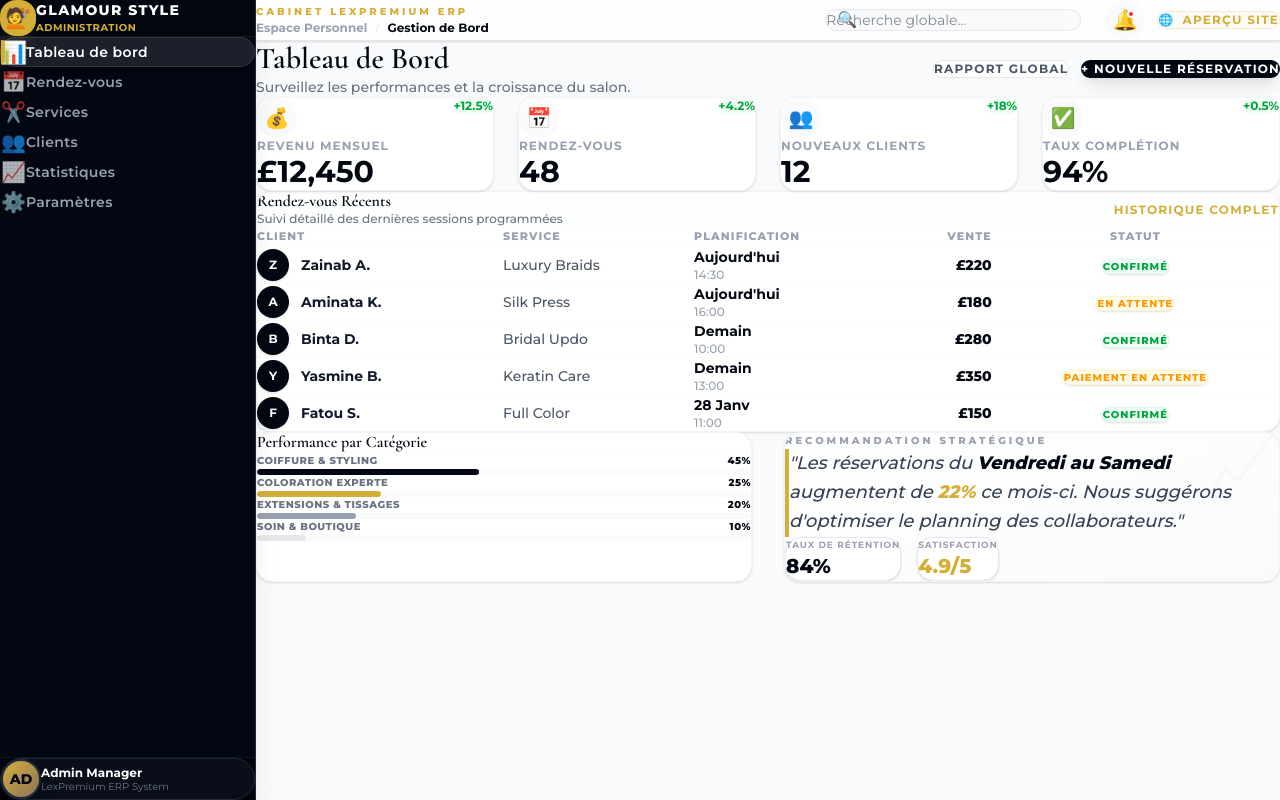
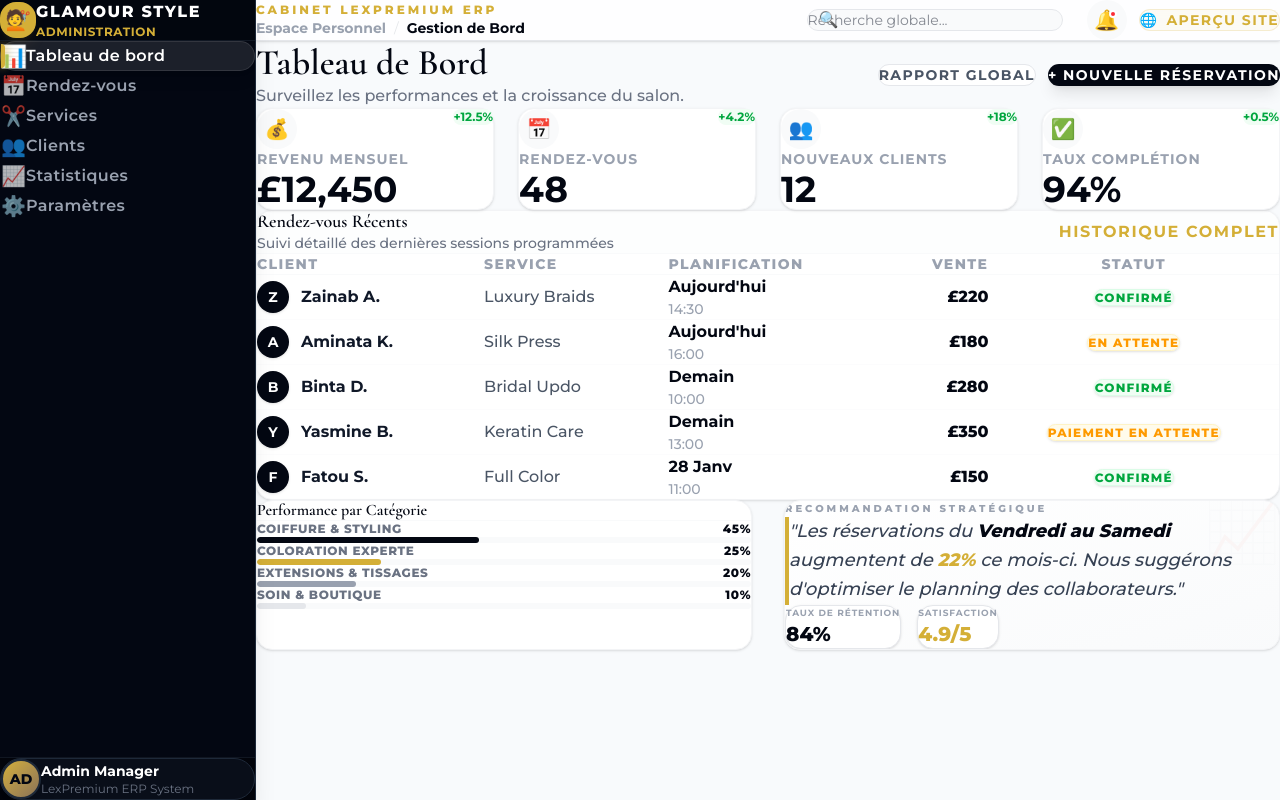
Before and after one commit to mamadouelimanewane/glamourstyle, a Next.js app: page /admin in a window 1280 px wide. Built offline with nearby package versions, Linux system fonts and the light colour scheme.

Commit message:
Further increase of font sizes across all admin pages for better readability

```diff
--- a/src/app/admin/layout.tsx
+++ b/src/app/admin/layout.tsx
@@ -42,11 +42,11 @@ export default function AdminLayout({
                             </button>
 
                             <div className="flex flex-col">
-                                <span className="text-[10px] uppercase tracking-[3px] font-black text-[#D4AF37]">Cabinet LexPremium ERP</span>
+                                <span className="text-xs uppercase tracking-[3px] font-black text-[#D4AF37]">Cabinet LexPremium ERP</span>
                                 <nav className="flex items-center gap-2 mt-0.5">
-                                    <Link href="/admin" className="text-xs font-bold text-gray-400 hover:text-gray-950 transition-colors">Espace Personnel</Link>
-                                    <span className="text-gray-200 text-xs">/</span>
-                                    <span className="text-xs font-bold text-gray-950">Gestion de Bord</span>
+                                    <Link href="/admin" className="text-sm font-bold text-gray-400 hover:text-gray-950 transition-colors">Espace Personnel</Link>
+                                    <span className="text-gray-200 text-sm">/</span>
+                                    <span className="text-sm font-bold text-gray-950">Gestion de Bord</span>
                                 </nav>
                             </div>
                         </div>
@@ -67,7 +67,7 @@ export default function AdminLayout({
                                     <span className="absolute top-2.5 right-2.5 w-2 h-2 bg-red-500 rounded-full border-2 border-white"></span>
                                 </button>
 
-                                <Link href="/" className="flex items-center gap-2 px-5 py-2.5 text-xs font-bold uppercase tracking-widest text-[#D4AF37] bg-[#D4AF37]/5 border border-[#D4AF37]/20 rounded-xl hover:bg-[#D4AF37] hover:text-white transition-all">
+                                <Link href="/" className="flex items-center gap-2 px-5 py-2.5 text-sm font-bold uppercase tracking-widest text-[#D4AF37] bg-[#D4AF37]/5 border border-[#D4AF37]/20 rounded-xl hover:bg-[#D4AF37] hover:text-white transition-all">
                                     <span>🌐</span>
                                     <span className="hidden sm:inline">Aperçu Site</span>
                                 </Link>
--- a/src/app/admin/page.tsx
+++ b/src/app/admin/page.tsx
@@ -23,14 +23,14 @@ const DashboardPage = () => {
             {/* Header section */}
             <div className="flex flex-col md:flex-row justify-between items-start md:items-center gap-6">
                 <div>
-                    <h1 className="text-3xl font-heading font-bold text-gray-950">Tableau de Bord</h1>
-                    <p className="text-gray-500 text-sm font-medium mt-1">Surveillez les performances et la croissance du salon.</p>
+                    <h1 className="text-4xl font-heading font-bold text-gray-950">Tableau de Bord</h1>
+                    <p className="text-gray-500 text-base font-medium mt-1">Surveillez les performances et la croissance du salon.</p>
                 </div>
                 <div className="flex gap-3 w-full md:w-auto">
-                    <button className="flex-1 md:flex-none px-6 py-3 text-xs font-bold uppercase tracking-widest text-gray-600 bg-white border border-gray-200 rounded-xl hover:shadow-md transition-all">
+                    <button className="flex-1 md:flex-none px-6 py-3 text-sm font-bold uppercase tracking-widest text-gray-600 bg-white border border-gray-200 rounded-xl hover:shadow-md transition-all">
                         Rapport Global
                     </button>
-                    <button className="flex-1 md:flex-none px-6 py-3 text-xs font-bold uppercase tracking-widest text-white bg-gray-950 rounded-xl hover:bg-gray-800 hover:shadow-xl transition-all shadow-lg shadow-black/10">
+                    <button className="flex-1 md:flex-none px-6 py-3 text-sm font-bold uppercase tracking-widest text-white bg-gray-950 rounded-xl hover:bg-gray-800 hover:shadow-xl transition-all shadow-lg shadow-black/10">
                         + Nouvelle Réservation
                     </button>
                 </div>
@@ -48,8 +48,8 @@ const DashboardPage = () => {
                                 {stat.change}
                             </span>
                         </div>
-                        <p className="text-xs uppercase tracking-[1px] font-bold text-gray-400 mb-1">{stat.label}</p>
-                        <p className="text-3xl font-heading font-bold text-gray-950">{stat.value}</p>
+                        <p className="text-sm uppercase tracking-[1px] font-bold text-gray-400 mb-1">{stat.label}</p>
+                        <p className="text-4xl font-heading font-bold text-gray-950">{stat.value}</p>
                     </div>
                 ))}
             </div>
@@ -58,10 +58,10 @@ const DashboardPage = () => {
             <div className="bg-white rounded-2xl border border-gray-100 shadow-sm overflow-hidden">
                 <div className="px-8 py-6 border-b border-gray-50 flex justify-between items-center bg-gray-50/30">
                     <div>
-                        <h3 className="text-base font-bold text-gray-950">Rendez-vous Récents</h3>
-                        <p className="text-xs text-gray-500 font-medium">Suivi détaillé des dernières sessions programmées</p>
+                        <h3 className="text-lg font-bold text-gray-950">Rendez-vous Récents</h3>
+                        <p className="text-sm text-gray-500 font-medium">Suivi détaillé des dernières sessions programmées</p>
                     </div>
-                    <button className="px-4 py-2 text-xs font-bold uppercase tracking-widest text-[#D4AF37] hover:bg-[#D4AF37]/5 rounded-lg transition-all">
+                    <button className="px-4 py-2 text-base font-bold uppercase tracking-widest text-[#D4AF37] hover:bg-[#D4AF37]/5 rounded-lg transition-all">
                         Historique Complet
                     </button>
                 </div>
@@ -69,11 +69,11 @@ const DashboardPage = () => {
                     <table className="w-full text-left">
                         <thead>
                             <tr className="bg-white border-b border-gray-50">
-                                <th className="px-8 py-4 text-[11px] font-black text-gray-400 uppercase tracking-widest">Client</th>
-                                <th className="px-8 py-4 text-[11px] font-black text-gray-400 uppercase tracking-widest">Service</th>
-                                <th className="px-8 py-4 text-[11px] font-black text-gray-400 uppercase tracking-widest">Planification</th>
-                                <th className="px-8 py-4 text-right text-[11px] font-black text-gray-400 uppercase tracking-widest">Vente</th>
-                                <th className="px-8 py-4 text-center text-[11px] font-black text-gray-400 uppercase tracking-widest">Statut</th>
+                                <th className="px-8 py-4 text-sm font-black text-gray-400 uppercase tracking-widest">Client</th>
+                                <th className="px-8 py-4 text-sm font-black text-gray-400 uppercase tracking-widest">Service</th>
+                                <th className="px-8 py-4 text-sm font-black text-gray-400 uppercase tracking-widest">Planification</th>
+                                <th className="px-8 py-4 text-right text-sm font-black text-gray-400 uppercase tracking-widest">Vente</th>
+                                <th className="px-8 py-4 text-center text-sm font-black text-gray-400 uppercase tracking-widest">Statut</th>
                             </tr>
                         </thead>
                         <tbody className="divide-y divide-gray-50/50">
@@ -81,20 +81,20 @@ const DashboardPage = () => {
                                 <tr key={booking.id} className="hover:bg-gray-50/50 transition-colors group">
                                     <td className="px-8 py-5 whitespace-nowrap">
                                         <div className="flex items-center gap-3">
-                                            <div className="w-8 h-8 rounded-full bg-gray-950 flex items-center justify-center text-xs font-bold text-white uppercase shadow-sm">
+                                            <div className="w-8 h-8 rounded-full bg-gray-950 flex items-center justify-center text-sm font-bold text-white uppercase shadow-sm">
                                                 {booking.client[0]}
                                             </div>
-                                            <span className="font-bold text-gray-900 text-sm">{booking.client}</span>
+                                            <span className="font-bold text-gray-900 text-base">{booking.client}</span>
                                         </div>
                                     </td>
-                                    <td className="px-8 py-5 whitespace-nowrap text-sm font-medium text-gray-600">{booking.service}</td>
+                                    <td className="px-8 py-5 whitespace-nowrap text-base font-medium text-gray-600">{booking.service}</td>
                                     <td className="px-8 py-5 whitespace-nowrap">
-                                        <div className="text-sm text-gray-950 font-bold">{booking.date}</div>
-                                        <div className="text-xs text-gray-400 font-medium">{booking.time}</div>
+                                        <div className="text-base text-gray-950 font-bold">{booking.date}</div>
+                                        <div className="text-sm text-gray-400 font-medium">{booking.time}</div>
                                     </td>
-                                    <td className="px-8 py-5 whitespace-nowrap text-sm font-black text-gray-950 text-right">{booking.amount}</td>
+                                    <td className="px-8 py-5 whitespace-nowrap text-base font-black text-gray-950 text-right">{booking.amount}</td>
                                     <td className="px-8 py-5 whitespace-nowrap text-center">
-                                        <span className={`px-4 py-1.5 text-[10px] font-black uppercase tracking-widest rounded-full border shadow-sm ${booking.status === 'Confirmé'
+                                        <span className={`px-4 py-1.5 text-xs font-black uppercase tracking-widest rounded-full border shadow-sm ${booking.status === 'Confirmé'
                                             ? 'bg-green-50 text-green-600 border-green-100'
                                             : 'bg-amber-50 text-amber-500 border-amber-100'
                                             }`}>
@@ -120,7 +120,7 @@ const DashboardPage = () => {
                             { category: 'Soin & Boutique', percentage: 10, color: 'bg-gray-200' },
                         ].map((item) => (
                             <div key={item.category} className="space-y-2">
-                                <div className="flex justify-between items-center text-[10px] font-black uppercase tracking-wider text-gray-500">
+                                <div className="flex justify-between items-center text-xs font-black uppercase tracking-wider text-gray-500">
                                     <span>{item.category}</span>
                                     <span className="text-gray-950">{item.percentage}%</span>
                                 </div>
--- a/src/components/admin/Sidebar.tsx
+++ b/src/components/admin/Sidebar.tsx
@@ -29,8 +29,8 @@ const Sidebar = ({ onClose }: SidebarProps) => {
                         <span>💇</span>
                     </div>
                     <div className="flex flex-col">
-                        <span className="text-sm font-black text-white tracking-widest">GLAMOUR STYLE</span>
-                        <span className="text-[10px] text-[#D4AF37] uppercase font-bold tracking-wider">Administration</span>
+                        <span className="text-base font-black text-white tracking-widest">GLAMOUR STYLE</span>
+                        <span className="text-xs text-[#D4AF37] uppercase font-bold tracking-wider">Administration</span>
                     </div>
                 </Link>
                 <button
@@ -58,7 +58,7 @@ const Sidebar = ({ onClose }: SidebarProps) => {
                                 }`}
                         >
                             <span className={`text-xl transition-all ${isActive ? 'scale-110' : 'opacity-70 group-hover:opacity-100'}`}>{item.icon}</span>
-                            <span className={`font-semibold text-sm tracking-wide ${isActive ? 'text-white' : 'text-gray-400 group-hover:text-gray-200'}`}>
+                            <span className={`font-semibold text-base tracking-wide ${isActive ? 'text-white' : 'text-gray-400 group-hover:text-gray-200'}`}>
                                 {item.name}
                             </span>
                             {isActive && (
@@ -76,8 +76,8 @@ const Sidebar = ({ onClose }: SidebarProps) => {
                         <span className="text-gray-950 text-sm font-black">AD</span>
                     </div>
                     <div className="flex flex-col overflow-hidden leading-tight">
-                        <span className="text-white font-bold text-xs truncate">Admin Manager</span>
-                        <span className="text-gray-500 text-[10px] truncate">LexPremium ERP System</span>
+                        <span className="text-white font-bold text-sm truncate">Admin Manager</span>
+                        <span className="text-gray-500 text-xs truncate">LexPremium ERP System</span>
                     </div>
                 </div>
             </div>
```
Also changed, not shown: src/app/admin/analytics/page.tsx (+16 -16 lines), src/app/admin/appointments/page.tsx (+10 -10 lines), src/app/admin/customers/page.tsx (+11 -11 lines), src/app/admin/services/page.tsx (+12 -12 lines), src/app/admin/settings/page.tsx (+14 -14 lines).
